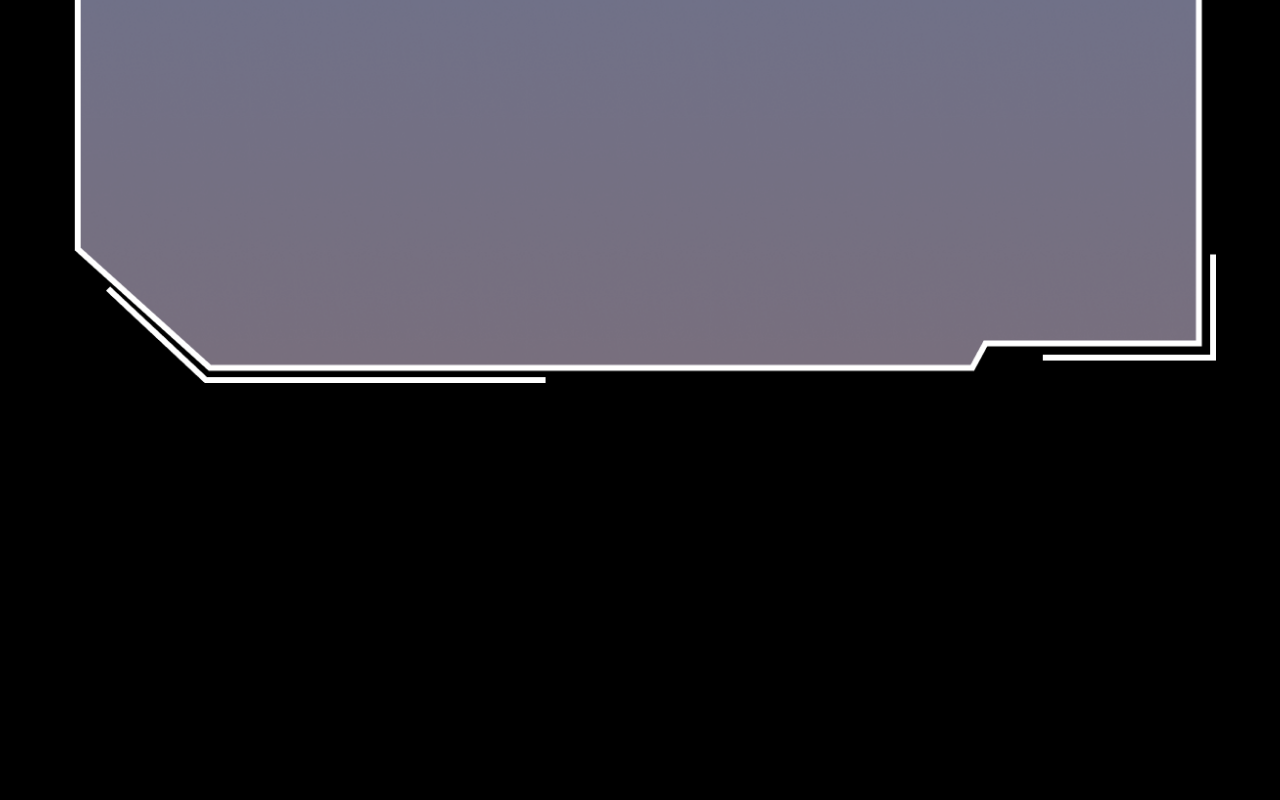
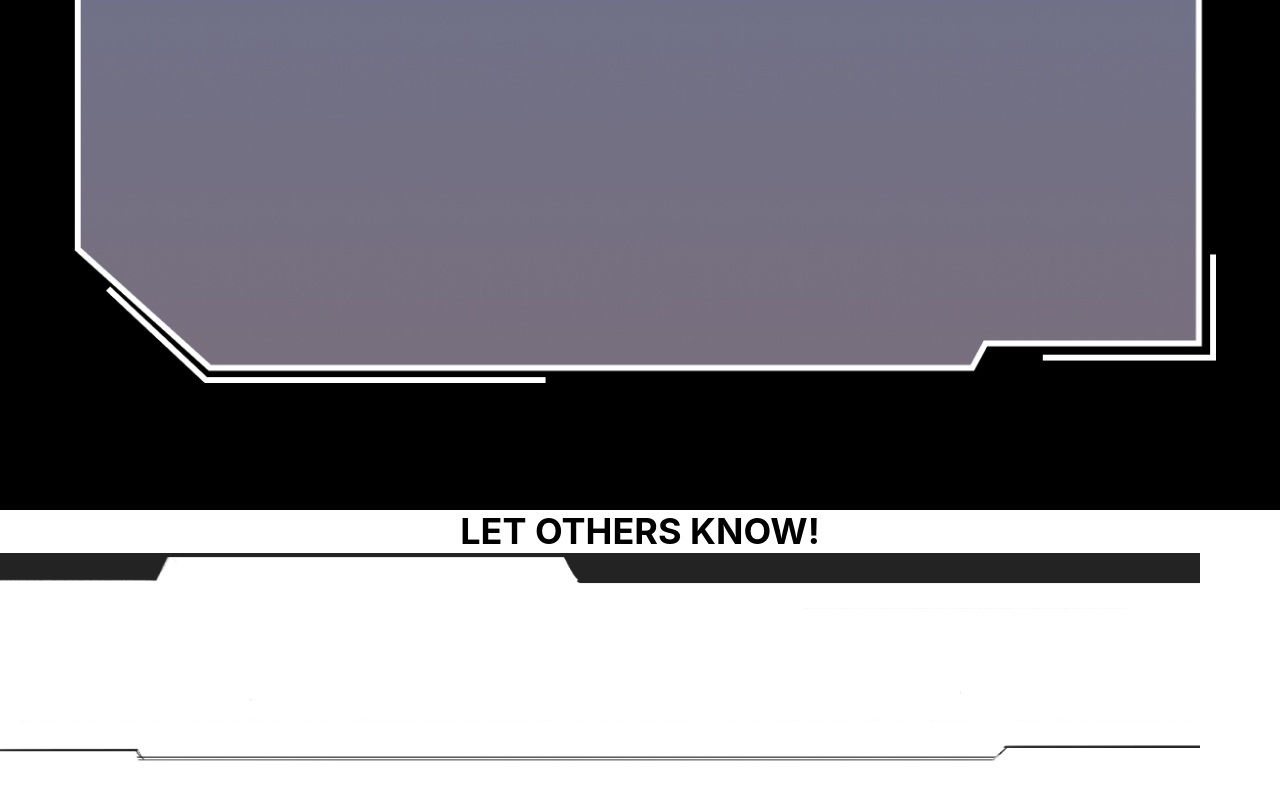
Before and after one commit to Plectrum-Software/new-project-mix-site, a Next.js app: page / in a window 1280 px wide. Shown: the part 1593-2393 px from the top of the page. Before the commit the page ends 1983 px from the top, so only its background shows below. Built offline with nearby package versions, Linux system fonts and the light colour scheme.

Commit message:
started implementing footer

```diff
--- a/components/footer.js
+++ b/components/footer.js
@@ -4,8 +4,14 @@ import { Grid, GridItem } from "@chakra-ui/react";
 export default function Footer() {
   return (
     <div className="footer">
-
-
+      <div className="footer-top">
+        <div><Heading>LET OTHERS KNOW!</Heading></div>
+        <img
+          src="/static/images/footerTop.png"
+          className="footer-top-bg"
+          alt="Footer Top"
+        />
+      </div>
     </div>
   );
 }
--- a/pages/index.tsx
+++ b/pages/index.tsx
@@ -49,6 +49,8 @@ const Home: NextPage = () => {
             alt="Game Trailer Background"
           />
         </div>
+
+        <Footer/>
       </div>
     </div>
   );
--- a/styles/globals.css
+++ b/styles/globals.css
@@ -84,3 +84,26 @@ a {
 .game-trailer-text {
   margin: 5%;
 }
+
+/* FOOTER */
+
+.footer {
+  margin-top: 15vh;
+  background-color: white;
+  color: black;
+}
+
+.footer-top {
+  position: relative;
+  height: 50vh;
+
+}
+
+.footer-top-bg {
+  width: 100vw;
+  position: absolute;
+  display: flex;
+  justify-content: center;
+  align-items: center;
+  max-width: 1200px;
+}
```
Also changed, not shown: public/static/images/footerTop.png (added).
